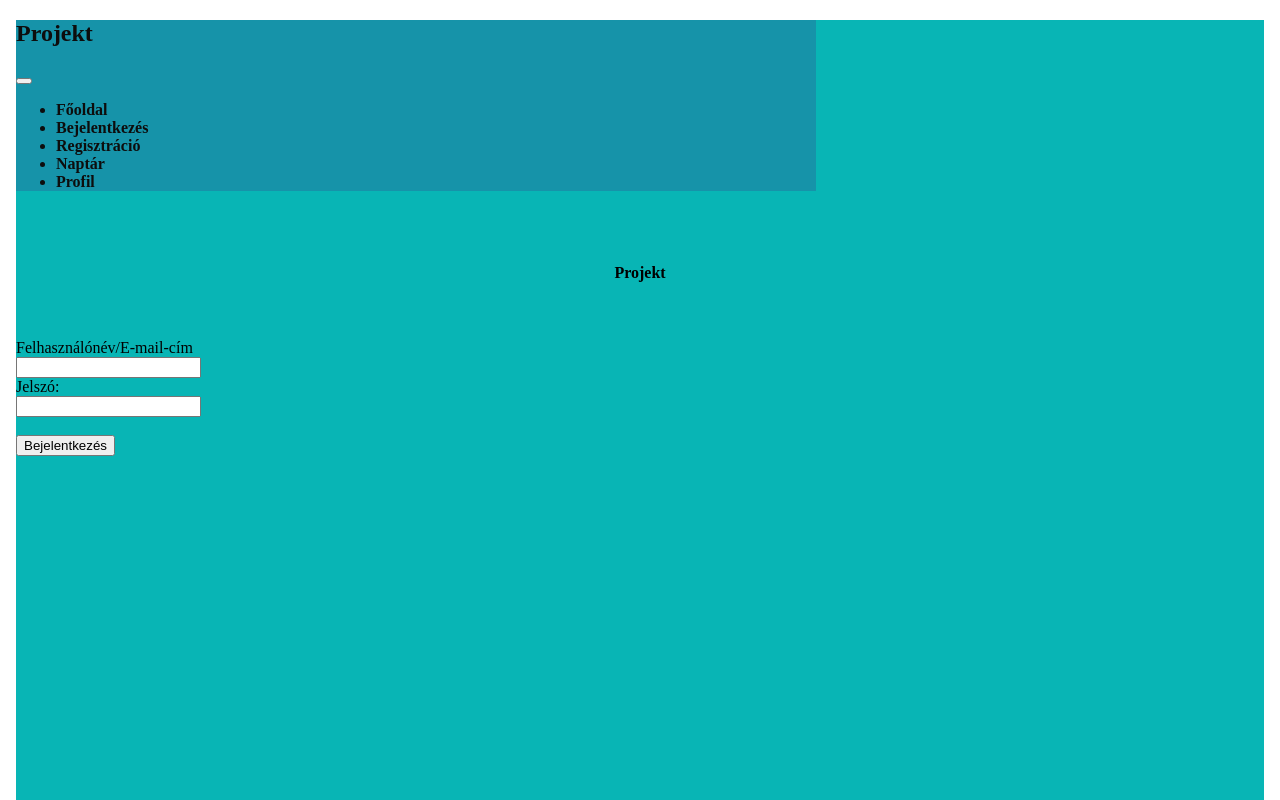
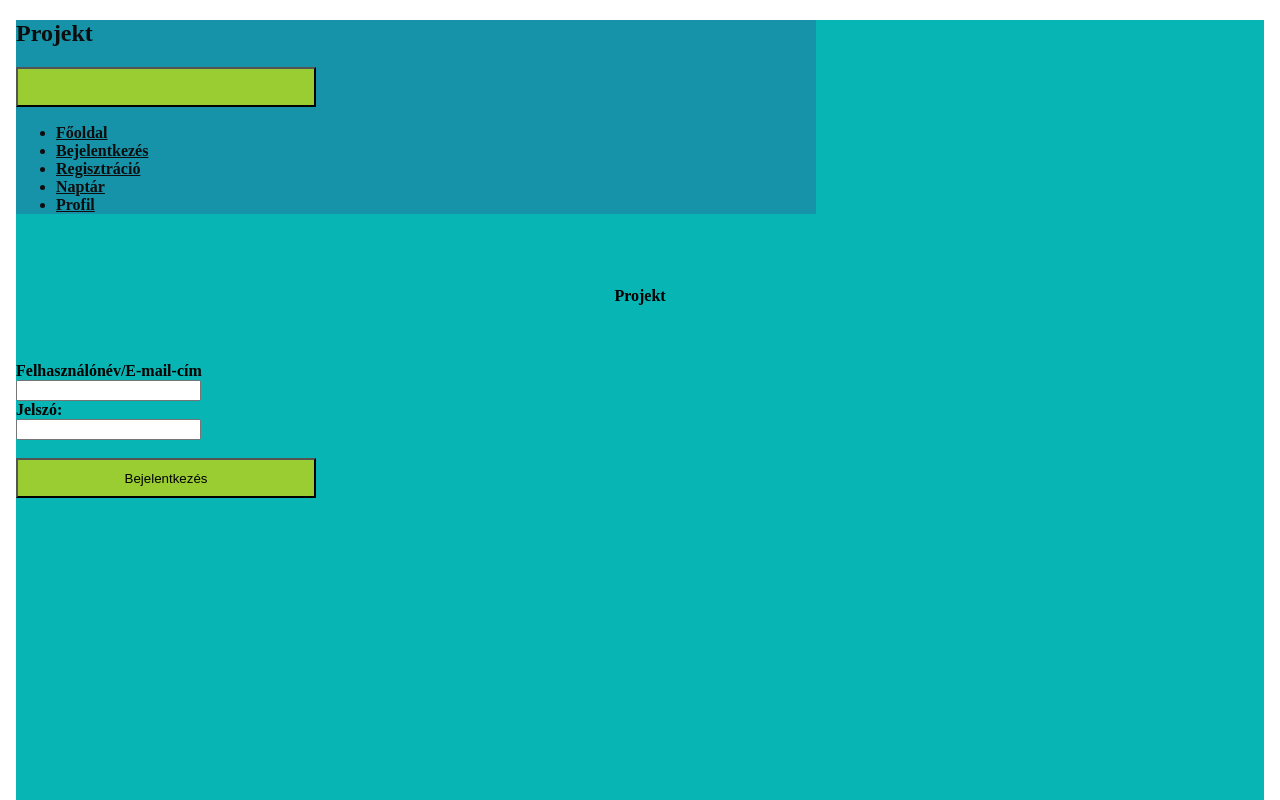
Before and after one commit to KovesBalazs07/maganora, an Angular app in the folder projekt_frontend/: page /bejelentkezes in a window 1280 px wide. Shown: the top 800 px of the page. Built offline with nearby package versions, Linux system fonts and the light colour scheme.

Commit message:
Add files via upload

```diff
--- a/projekt_frontend/angular.json
+++ b/projekt_frontend/angular.json
@@ -2,7 +2,8 @@
   "$schema": "./node_modules/@angular/cli/lib/config/schema.json",
   "version": 1,
   "cli": {
-    "packageManager": "npm"
+    "packageManager": "npm",
+    "analytics": false
   },
   "newProjectRoot": "projects",
   "projects": {
--- a/projekt_frontend/src/app/bejelentkezes/bejelentkezes.css
+++ b/projekt_frontend/src/app/bejelentkezes/bejelentkezes.css
@@ -16,3 +16,13 @@ nav, .nav-link{
     color: rgb(13, 13, 13);
     background-color: rgb(22, 147, 169);
 }
+
+button{
+    background-color: yellowgreen;
+    width: 300px;
+    height: 40px;
+}
+
+.adat{
+    font-weight: bolder;
+}
--- a/projekt_frontend/src/app/bejelentkezes/bejelentkezes.html
+++ b/projekt_frontend/src/app/bejelentkezes/bejelentkezes.html
@@ -15,7 +15,7 @@
         <div class="collapse navbar-collapse" id="navbarNav">
                 <ul class="navbar-nav">
                 <li class="nav-item"><a class="nav-link" routerLink="/fooldal">Főoldal</a></li>
-                <li class="nav-item"><a class="nav-link" routerLink="/bejelentkezes">Bejelentkezés</a></li>
+                <li class="nav-item"><a class="nav-link active" routerLink="/bejelentkezes">Bejelentkezés</a></li>
                 <li class="nav-item"><a class="nav-link" routerLink="/regisztracio">Regisztráció</a></li>
                 <li class="nav-item"><a class="nav-link" routerLink="/naptar">Naptár</a></li>
                 <li class="nav-item"><a class="nav-link" routerLink="/profil">Profil</a></li>
@@ -36,12 +36,12 @@
     <br>
     <div class="row">
         <div class="col-xl-4 ">
-            <label for="felhasznalonev">Felhasználónév/E-mail-cím</label>
+            <label for="felhasznalonev" class="adat">Felhasználónév/E-mail-cím</label>
             <br>
             <input type="text" id="felhasznalonev">
         </div>
         <div class="col-xl-4 ">
-            <label for="jelszo">Jelszó:</label>
+            <label for="jelszo" class="adat">Jelszó:</label>
             <br>
             <input type="text" id="jelszo">
         </div>
--- a/projekt_frontend/src/app/bejelentkezes/bejelentkezes.ts
+++ b/projekt_frontend/src/app/bejelentkezes/bejelentkezes.ts
@@ -1,7 +1,8 @@
 import { Component } from '@angular/core';
+import { RouterLink } from '@angular/router';
 
 @Component({
-  imports: [],
+  imports: [RouterLink],
   selector: 'app-bejelentkezes',
   styleUrl: './bejelentkezes.css',
   templateUrl: './bejelentkezes.html',
--- a/projekt_frontend/src/app/fooldal/fooldal.css
+++ b/projekt_frontend/src/app/fooldal/fooldal.css
@@ -2,6 +2,7 @@ button{
     background-color: yellowgreen;
     width: 300px;
     height: 40px;
+    font-weight: bold;
 }
 
 h3, h1, h2 {
--- a/projekt_frontend/src/app/fooldal/fooldal.html
+++ b/projekt_frontend/src/app/fooldal/fooldal.html
@@ -14,7 +14,7 @@
         </button>
         <div class="collapse navbar-collapse" id="navbarNav">
                 <ul class="navbar-nav">
-                <li class="nav-item"><a class="nav-link" routerLink="/fooldal">Főoldal</a></li>
+                <li class="nav-item"><a class="nav-link active" routerLink="/fooldal">Főoldal</a></li>
                 <li class="nav-item"><a class="nav-link" routerLink="/bejelentkezes">Bejelentkezés</a></li>
                 <li class="nav-item"><a class="nav-link" routerLink="/regisztracio">Regisztráció</a></li>
                 <li class="nav-item"><a class="nav-link" routerLink="/naptar">Naptár</a></li>
@@ -29,12 +29,12 @@
 <div class="container">
     <div class="row">
         <div class="col-xl-6 ">
-            <button>Bejelentkezés</button>
+            <button><u>Bejelentkezés</u></button>
         </div>
         <div class="col-xl-6 ">
             <h4>Ez egy weboldal, amely segítségével jelentkezhetsz matematika magánórára</h4>
             <br>
-            <h4>Lehetőséget van matematika tudásod fejlesztésére!</h4>
+            <h4>Lehetőséged van matematika tudásod fejlesztésére!</h4>
         </div>
     </div>
     <br>
@@ -44,7 +44,7 @@
     <br>
     <div class="row">
         <div class="col-xl-6 ">
-            <button>Regisztráció</button>
+            <button><u>Regisztráció</u></button>
         </div>
         <div class="col-xl-6 ">
             <h4>Figyelheted az időpontokat tanári illetve tanulói nézetből.</h4>
```
